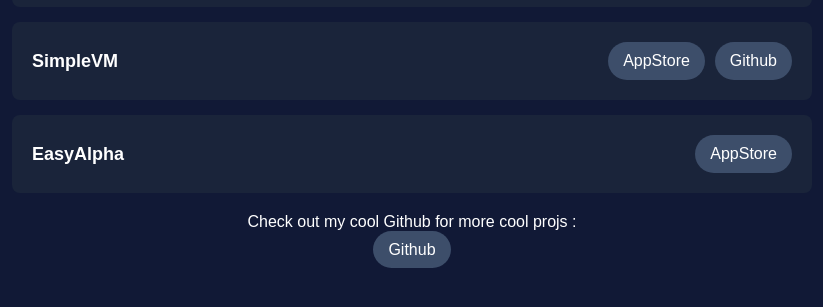
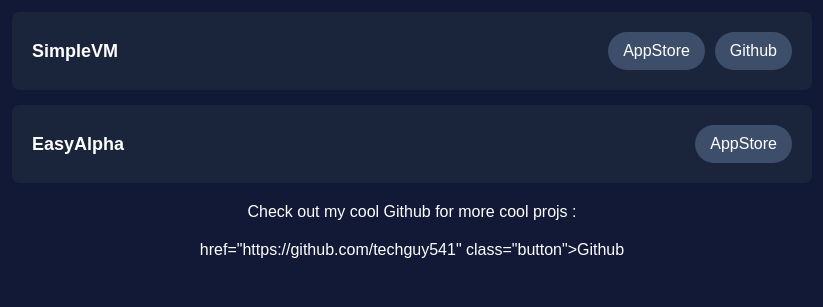
Before and after one commit to TechGuy541/techguy541.github.io, a plain HTML site: page index.html in a window 1280 px wide. Shown: the part 345-652 px from the top of the page, without its empty margins (228-1051 px from the left). Drawn offline with Linux system fonts and the light colour scheme.

Commit message:
Update index.html

```diff
--- a/index.html
+++ b/index.html
@@ -35,7 +35,9 @@
 
         <div class="footer">
             <p>Check out my cool Github for more cool projs :</p>
-            <a href="https://github.com/techguy541" class="button">Github</a>
+        </div>
+        <div class="footer">
+            <p>href="https://github.com/techguy541" class="button">Github</p>
         </div>
     </div>
 </body>
```
